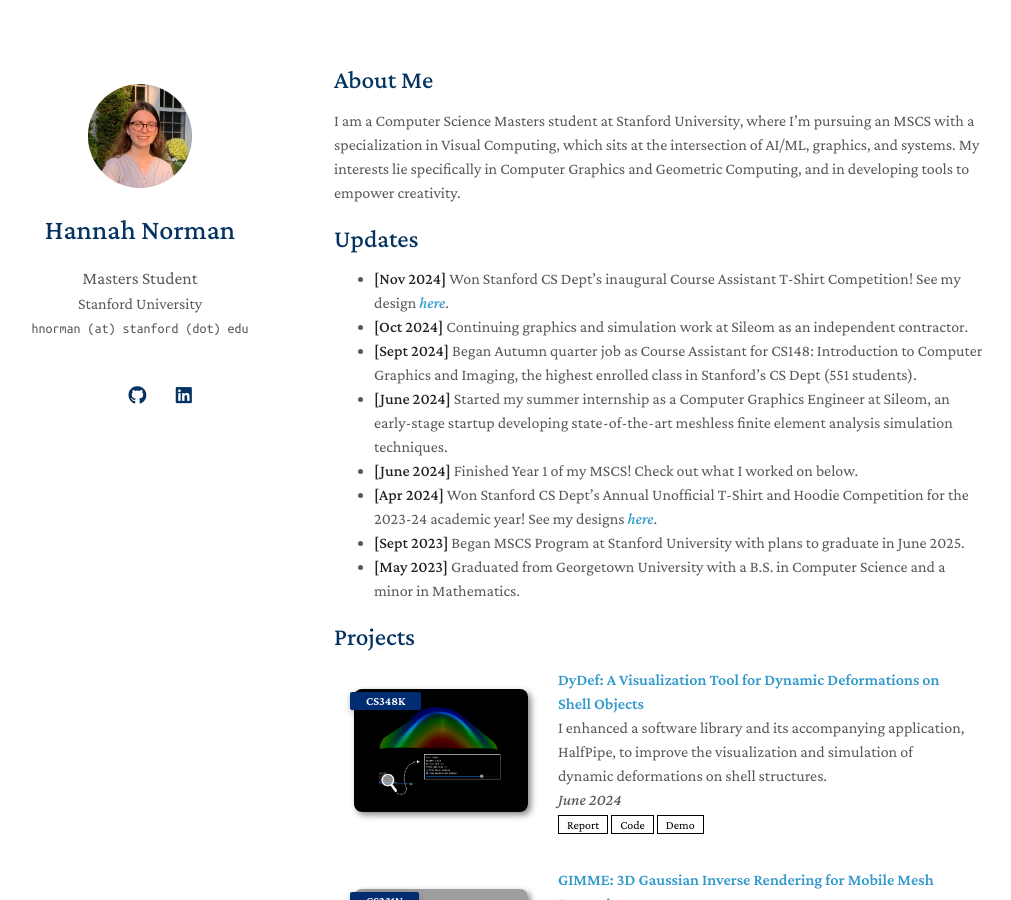
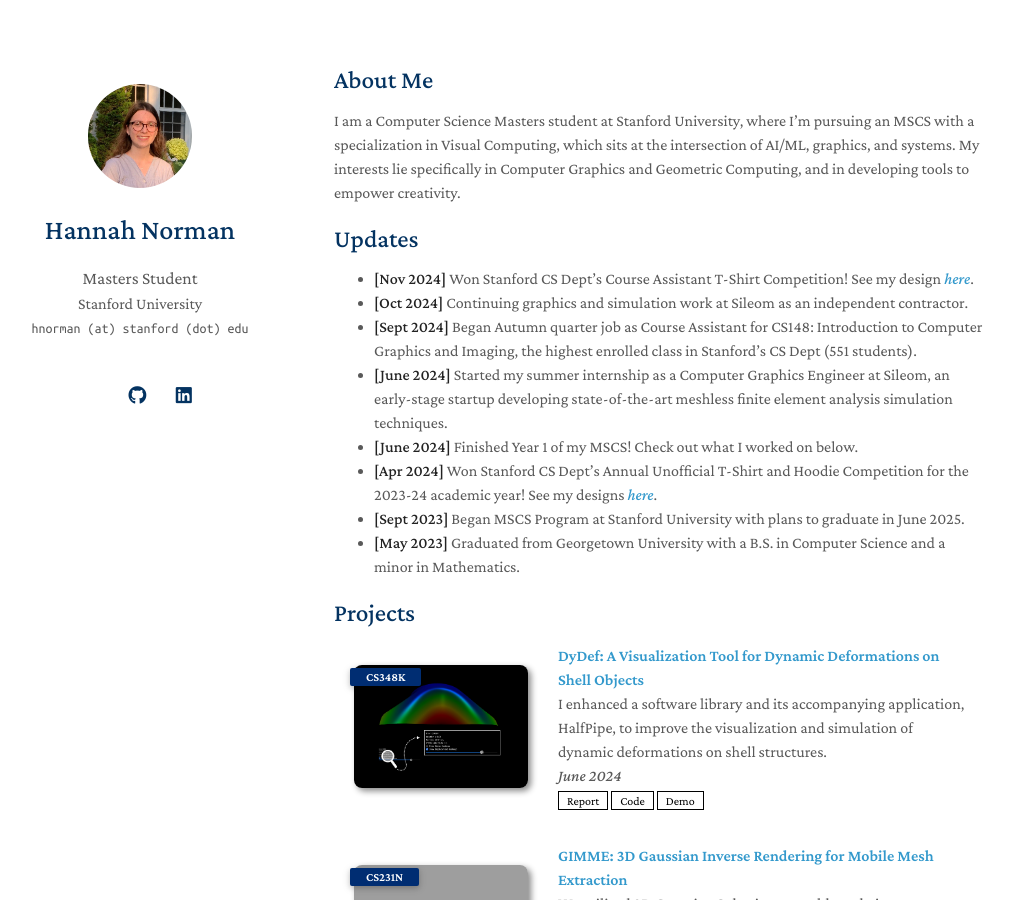
Before and after one commit to hnorm0629/portfolio, a Jekyll site: the page built from index.md, in a window 1280 px wide and 900 px high. Shown: the whole window, without its empty margins (136-1147 px from the left). Built offline with Jekyll 4.4.1, drawn with Linux system fonts in a browser that asks for light colours; nearby versions of some CDN libraries; a style sheet for code colours, icons or effects is not loaded; our own code applies the rules of GitHub Pages for plain Markdown files; grey boxes are pictures that could not be loaded.

Commit message:
Update index.md

```diff
--- a/index.md
+++ b/index.md
@@ -8,7 +8,7 @@ I am a Computer Science Masters student at Stanford University, where I'm pursui
 
 ## Updates
 
-- **[Nov 2024]** Won Stanford CS Dept's inaugural Course Assistant T-Shirt Competition! See my design [_here_](https://www.google.com/).
+- **[Nov 2024]** Won Stanford CS Dept's Course Assistant T-Shirt Competition! See my design [_here_](https://www.google.com/).
 - **[Oct 2024]** Continuing graphics and simulation work at Sileom as an independent contractor.
 - **[Sept 2024]** Began Autumn quarter job as Course Assistant for CS148: Introduction to Computer Graphics and Imaging, the highest enrolled class in Stanford's CS Dept (551 students).
 - **[June 2024]** Started my summer internship as a Computer Graphics Engineer at Sileom, an early-stage startup developing state-of-the-art meshless finite element analysis simulation techniques.
```
